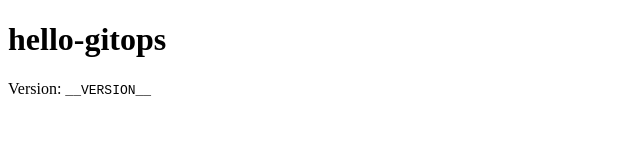
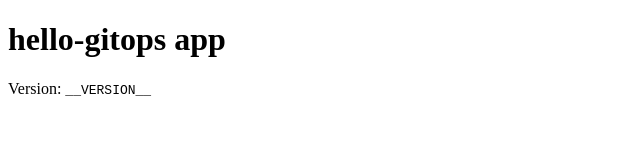
Before and after one commit to ok2ju/hello-gitops-app, a plain HTML site: page public/index.html in a window 1280 px wide. Shown: the whole page, without its empty margins (0-640 px from the left). Drawn offline with Linux system fonts and the light colour scheme.

Commit message:
feat: Update index.html

```diff
--- a/public/index.html
+++ b/public/index.html
@@ -6,7 +6,7 @@
     <title>hello-gitops</title>
   </head>
   <body>
-    <h1>hello-gitops</h1>
+    <h1>hello-gitops app</h1>
     <p>Version: <code>__VERSION__</code></p>
   </body>
 </html>
```
